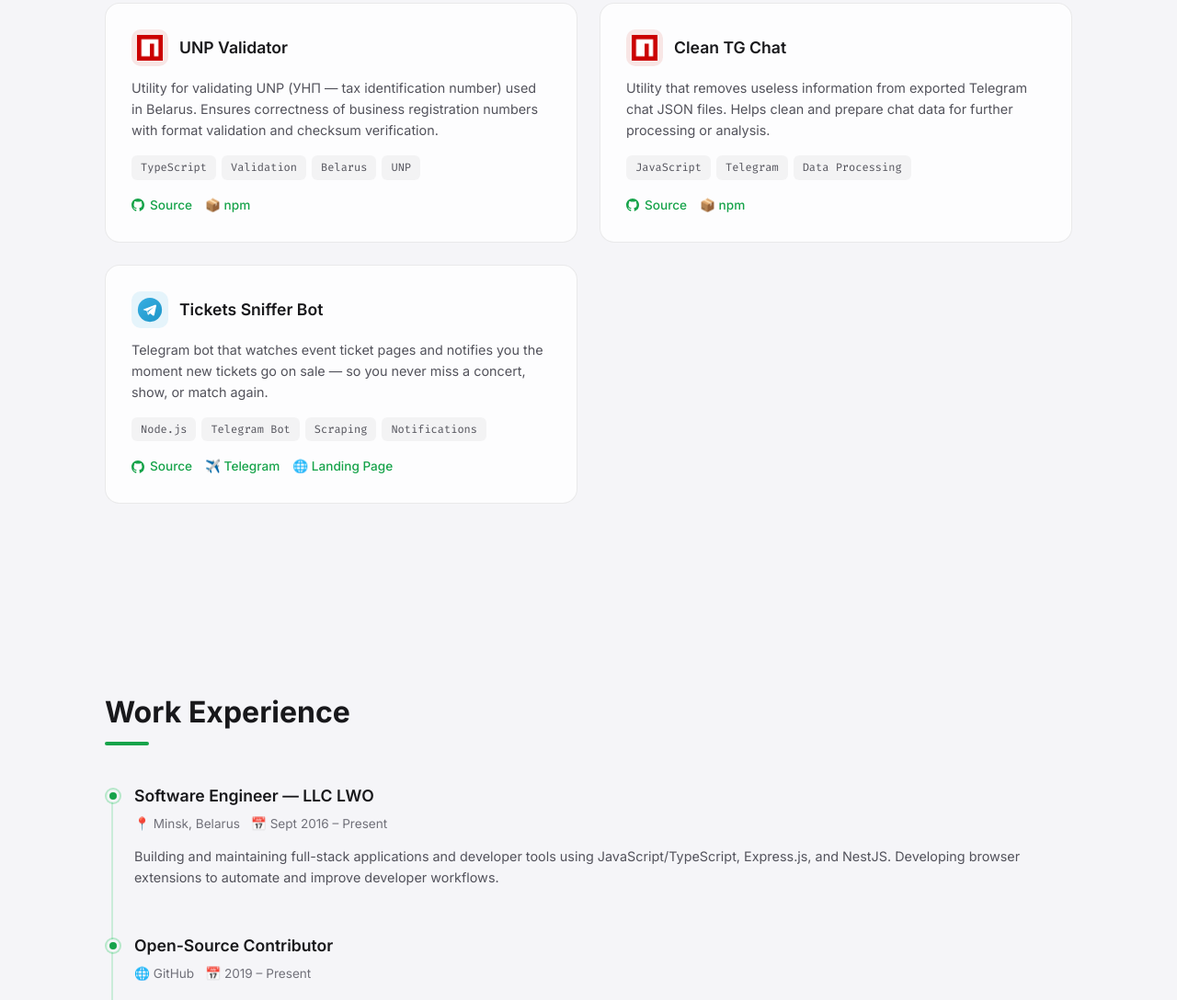
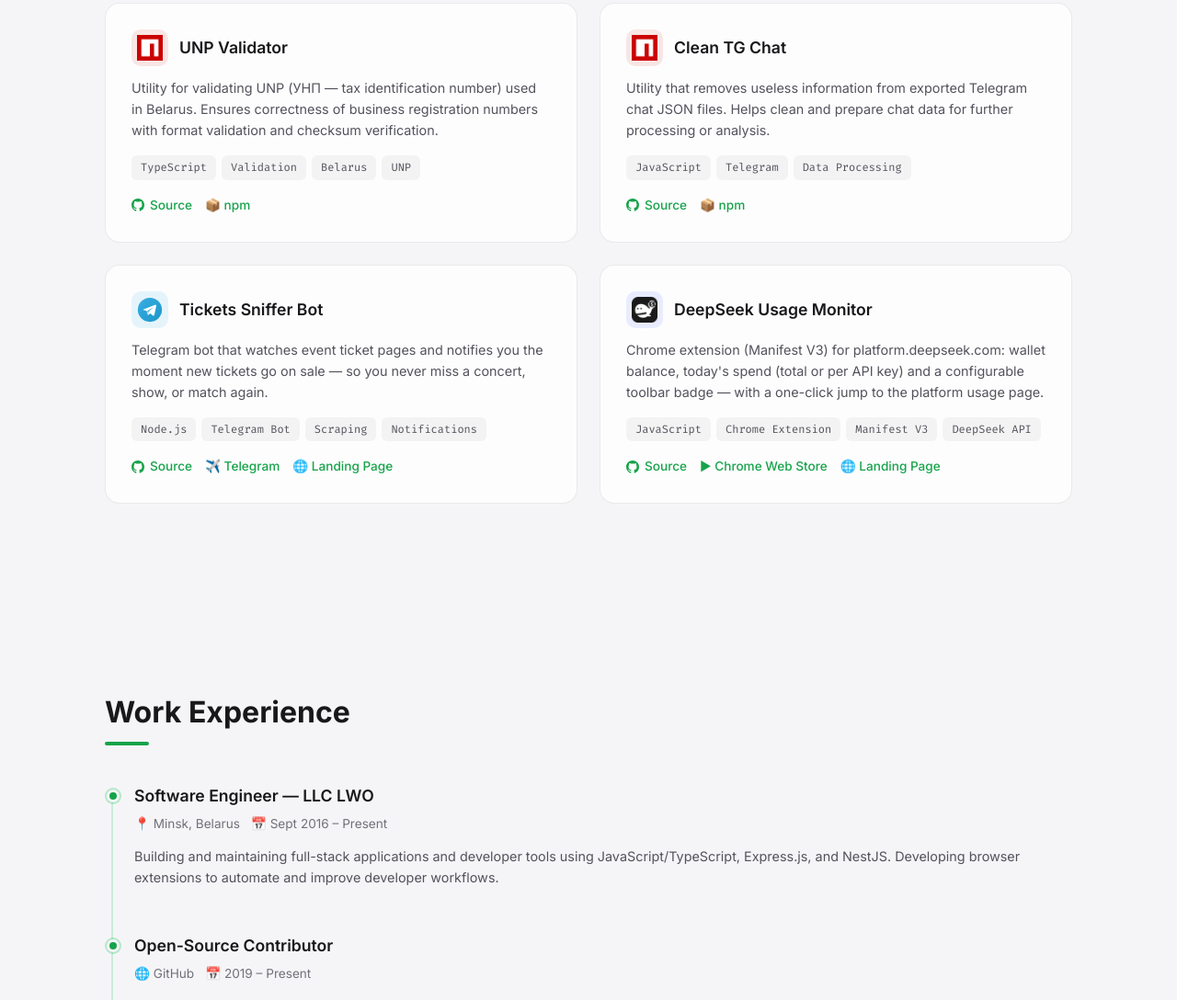
Before and after one commit to rodewitsch/rodevich.com, a plain HTML site: page index.html in a window 1280 px wide. Shown: the part 3661-4749 px from the top of the page at 92% size. Drawn offline with Linux system fonts and the light colour scheme.

Commit message:
feat: add DeepSeek Usage Monitor project

```diff
--- a/index.html
+++ b/index.html
@@ -499,6 +499,33 @@
                     </div>
                 </div>
 
+                <div class="project-card">
+                    <div class="project-header">
+                        <div class="project-icon" style="background:rgba(77,107,254,.12);"><img src="assets/deepseek-usage-monitor.png" alt="DeepSeek Usage Monitor icon" /></div>
+                        <h3>DeepSeek Usage Monitor</h3>
+                    </div>
+                    <p>
+                        Chrome extension (Manifest V3) for platform.deepseek.com:
+                        wallet balance, today's spend (total or per API key) and a
+                        configurable toolbar badge — with a one-click jump to the
+                        platform usage page.
+                    </p>
+                    <div class="project-tech">
+                        <span>JavaScript</span>
+                        <span>Chrome Extension</span>
+                        <span>Manifest V3</span>
+                        <span>DeepSeek API</span>
+                    </div>
+                    <div class="project-links">
+                        <a href="https://github.com/rodewitsch/deepseek-usage-monitor" target="_blank" rel="noopener">
+                            <svg width="14" height="14" viewBox="0 0 24 24" fill="currentColor"><path d="M12 0C5.37 0 0 5.37 0 12c0 5.31 3.435 9.795 8.205 11.385.6.105.825-.255.825-.57 0-.285-.015-1.23-.015-2.235-3.015.555-3.795-.735-4.035-1.41-.135-.345-.72-1.41-1.23-1.695-.42-.225-1.02-.78-.015-.795.945-.015 1.62.87 1.845 1.23 1.08 1.815 2.805 1.305 3.495.99.105-.78.42-1.305.765-1.605-2.67-.3-5.46-1.335-5.46-5.925 0-1.305.465-2.385 1.23-3.225-.12-.3-.54-1.53.12-3.18 0 0 1.005-.315 3.3 1.23.96-.27 1.98-.405 3-.405s2.04.135 3 .405c2.295-1.56 3.3-1.23 3.3-1.23.66 1.65.24 2.88.12 3.18.765.84 1.23 1.905 1.23 3.225 0 4.605-2.805 5.625-5.475 5.925.435.375.81 1.095.81 2.22 0 1.605-.015 2.895-.015 3.3 0 .315.225.69.825.57A12.02 12.02 0 0 0 24 12c0-6.63-5.37-12-12-12z"/></svg>
+                            Source
+                        </a>
+                        <a href="https://chromewebstore.google.com/detail/deepseek-usage-monitor/bgnofdddgahndpccpfnlddggfmcjbcco" target="_blank" rel="noopener">▶ Chrome Web Store</a>
+                        <a href="https://deepseek-usage-monitor.rodevich.com/" target="_blank" rel="noopener">🌐 Landing Page</a>
+                    </div>
+                </div>
+
             </div>
         </div>
     </section>
```
Also changed, not shown: assets/deepseek-usage-monitor.png (added), 1 other file.
